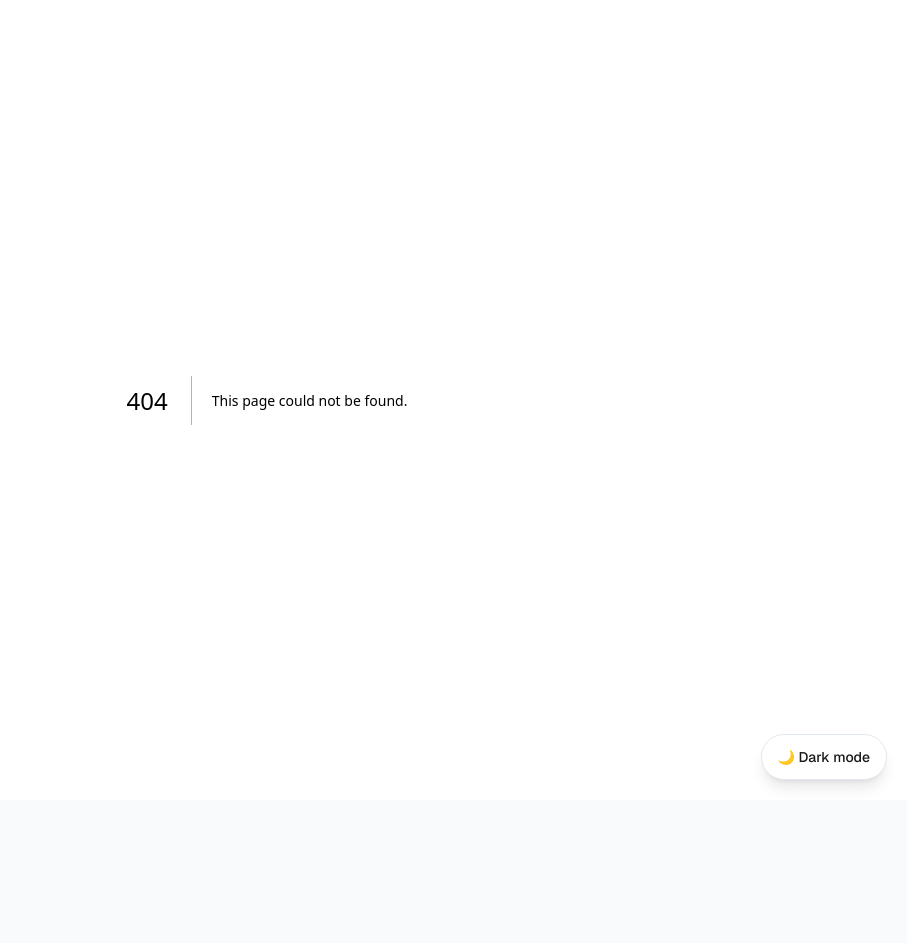
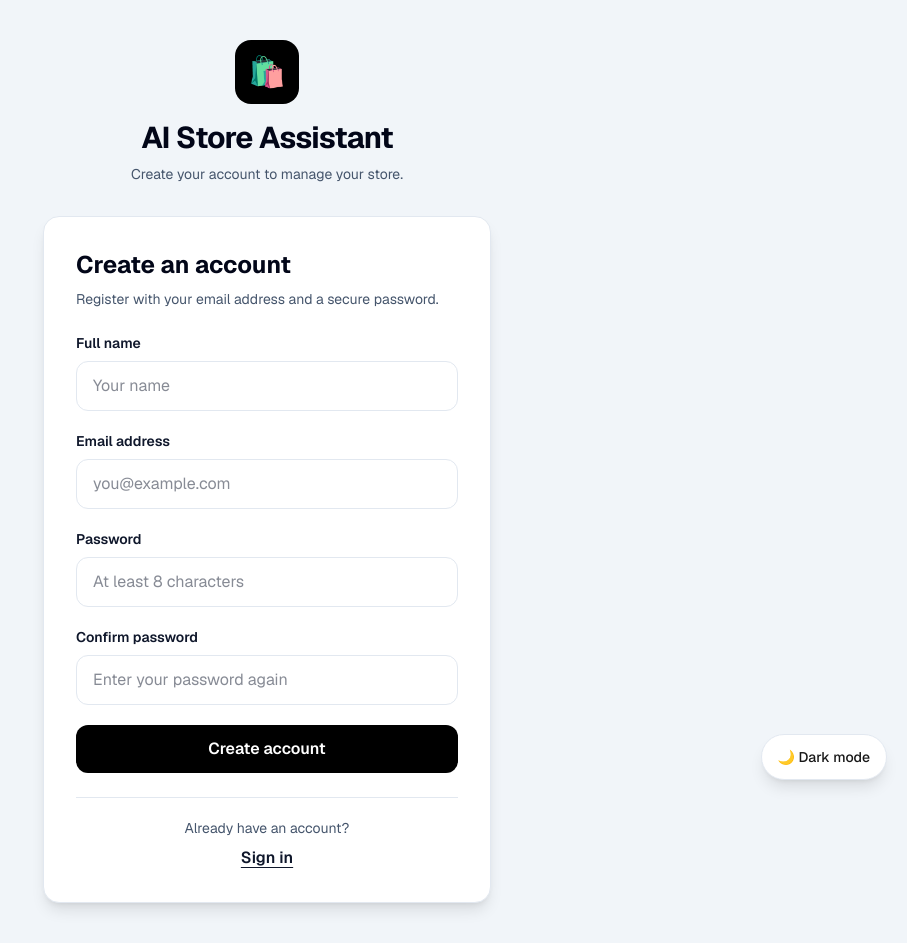
Before and after one commit to 55544238/ai-store-assistant, a Next.js app: page /signup in a window 1280 px wide. Before the commit this address had no page. Shown: the whole page, without its empty margins (373-1280 px from the left). Before the commit the page ends 800 px from the top, so only its background shows below. Built offline with nearby package versions, Linux system fonts and the light colour scheme; no server answers.

Commit message:
Implement signup page with form validation

```diff
--- /dev/null
+++ b/app/signup/page.tsx
@@ -0,0 +1,230 @@
+
+    "use client";
+
+    import { useState } from "react";
+    import Link from "next/link";
+    import { supabase } from "@/src/lib/supabase";
+
+    export default function SignupPage() {
+    const [name, setName] = useState("");
+    const [email, setEmail] = useState("");
+    const [password, setPassword] = useState("");
+    const [confirmPassword, setConfirmPassword] = useState("");
+    const [loading, setLoading] = useState(false);
+    const [error, setError] = useState("");
+    const [message, setMessage] = useState("");
+
+    async function handleSignup(
+        event: React.FormEvent<HTMLFormElement>
+    ) {
+        event.preventDefault();
+        setError("");
+        setMessage("");
+
+        if (password.length < 8) {
+        setError("Your password must contain at least 8 characters.");
+        return;
+        }
+
+        if (password !== confirmPassword) {
+        setError("The passwords do not match.");
+        return;
+        }
+
+        setLoading(true);
+
+        try {
+        const { data, error: signupError } =
+            await supabase.auth.signUp({
+            email: email.trim(),
+            password,
+            options: {
+                data: {
+                full_name: name.trim(),
+                },
+                emailRedirectTo: `${window.location.origin}/login`,
+            },
+            });
+
+        if (signupError) {
+            setError(signupError.message);
+            return;
+        }
+
+        if (data.user && !data.session) {
+            setMessage(
+            "Your account request was received. Check your email for the verification message before signing in."
+            );
+        } else if (data.session) {
+            setMessage(
+            "Your account was created and signed in. Continue to the login page."
+            );
+        } else {
+            setMessage(
+            "Please check your email for the next step to complete registration."
+            );
+        }
+        } catch {
+        setError(
+            "We could not create your account. Check your connection and try again."
+        );
+        } finally {
+        setLoading(false);
+        }
+    }
+
+    return (
+        <main className="flex min-h-screen items-center justify-center bg-slate-100 px-4 py-10 text-slate-900">
+        <div className="w-full max-w-md">
+            <div className="mb-8 text-center">
+            <div className="mx-auto mb-4 flex h-16 w-16 items-center justify-center rounded-2xl bg-black text-3xl text-white">
+                🛍️
+            </div>
+
+            <h1 className="text-3xl font-bold tracking-tight text-slate-950">
+                AI Store Assistant
+            </h1>
+
+            <p className="mt-2 text-sm text-slate-600">
+                Create your account to manage your store.
+            </p>
+            </div>
+
+            <section className="rounded-2xl border border-slate-200 bg-white p-7 shadow-lg sm:p-8">
+            <h2 className="text-2xl font-bold text-slate-950">
+                Create an account
+            </h2>
+
+            <p className="mt-2 text-sm text-slate-600">
+                Register with your email address and a secure password.
+            </p>
+
+            {error && (
+                <div
+                role="alert"
+                className="mt-5 rounded-xl border border-red-200 bg-red-50 p-4 text-sm text-red-700"
+                >
+                {error}
+                </div>
+            )}
+
+            {message && (
+                <div
+                role="status"
+                className="mt-5 rounded-xl border border-green-200 bg-green-50 p-4 text-sm text-green-700"
+                >
+                {message}
+                </div>
+            )}
+
+            <form onSubmit={handleSignup} className="mt-6 space-y-5">
+                <div>
+                <label
+                    htmlFor="name"
+                    className="mb-2 block text-sm font-semibold"
+                >
+                    Full name
+                </label>
+
+                <input
+                    id="name"
+                    type="text"
+                    autoComplete="name"
+                    required
+                    maxLength={100}
+                    value={name}
+                    onChange={(event) => setName(event.target.value)}
+                    placeholder="Your name"
+                    className="w-full rounded-xl border border-slate-300 px-4 py-3 outline-none focus:border-black focus:ring-2 focus:ring-slate-200"
+                />
+                </div>
+
+                <div>
+                <label
+                    htmlFor="email"
+                    className="mb-2 block text-sm font-semibold"
+                >
+                    Email address
+                </label>
+
+                <input
+                    id="email"
+                    type="email"
+                    autoComplete="email"
+                    required
+                    value={email}
+                    onChange={(event) => setEmail(event.target.value)}
+                    placeholder="you@example.com"
+                    className="w-full rounded-xl border border-slate-300 px-4 py-3 outline-none focus:border-black focus:ring-2 focus:ring-slate-200"
+                />
+                </div>
+
+                <div>
+                <label
+                    htmlFor="password"
+                    className="mb-2 block text-sm font-semibold"
+                >
+                    Password
+                </label>
+
+                <input
+                    id="password"
+                    type="password"
+                    autoComplete="new-password"
+                    minLength={8}
+                    required
+                    value={password}
+                    onChange={(event) => setPassword(event.target.value)}
+                    placeholder="At least 8 characters"
+                    className="w-full rounded-xl border border-slate-300 px-4 py-3 outline-none focus:border-black focus:ring-2 focus:ring-slate-200"
+                />
+                </div>
+
+                <div>
+                <label
+                    htmlFor="confirmPassword"
+                    className="mb-2 block text-sm font-semibold"
+                >
+                    Confirm password
+                </label>
+
+                <input
+                    id="confirmPassword"
+                    type="password"
+                    autoComplete="new-password"
+                    required
+                    value={confirmPassword}
+                    onChange={(event) =>
+                    setConfirmPassword(event.target.value)
+                    }
+                    placeholder="Enter your password again"
+                    className="w-full rounded-xl border border-slate-300 px-4 py-3 outline-none focus:border-black focus:ring-2 focus:ring-slate-200"
+                />
+                </div>
+
+                <button
+                type="submit"
+                disabled={loading}
+                className="w-full rounded-xl bg-black px-5 py-3 font-semibold text-white transition hover:bg-slate-800 disabled:cursor-not-allowed disabled:opacity-60"
+                >
+                {loading ? "Creating account..." : "Create account"}
+                </button>
+            </form>
+
+            <div className="mt-6 border-t border-slate-200 pt-5 text-center">
+                <p className="text-sm text-slate-600">
+                Already have an account?
+                </p>
+
+                <Link
+                href="/login"
+                className="mt-2 inline-block font-semibold underline underline-offset-4 hover:text-slate-600"
+                >
+                Sign in
+                </Link>
+            </div>
+            </section>
+        </div>
+        </main>
+    );
+    }
```
